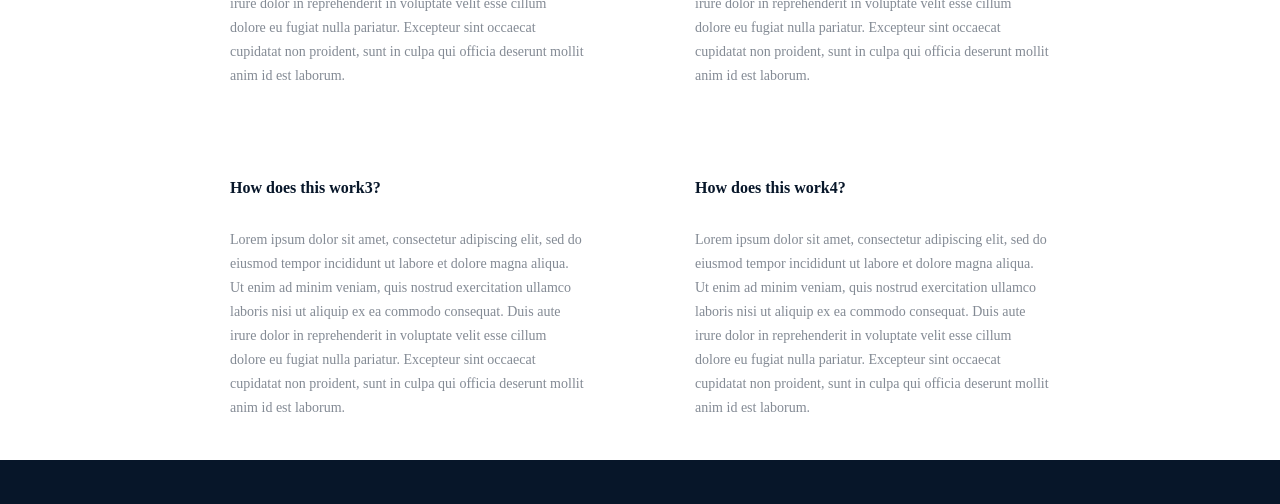
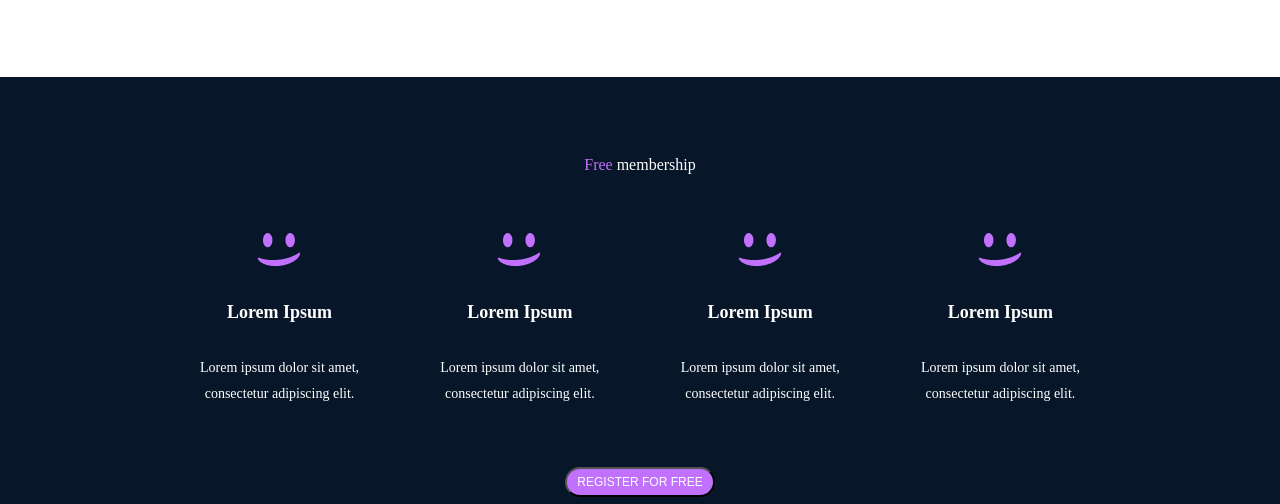
Before and after one commit to wafulawanjala/alx_html_css, a plain HTML site: page css_advanced/index.html in a window 1280 px wide. Shown: the part 1938-2442 px from the top of the page. Drawn offline with Linux system fonts and the light colour scheme.

Commit message:
implemented homepage design

```diff
--- a/css_advanced/index.html
+++ b/css_advanced/index.html
@@ -9,6 +9,7 @@
     <link rel="stylesheet" href="style.css">
 </head>
 <body>
+    <section class="navhead">
         <header>
             <nav>
                 <img src="/media/logo.png" alt="logo">
@@ -21,16 +22,19 @@
 
         </header>
         <main>
-        <section>
+            <section class="homepage">
                 <div class="started">
                     <h1>Get schooled</h1>
+                    <div class="smil">
                         <span>SMILES</span>
                         <span>GRIN</span>
                         <span>LAUGH</span><br>
+                    </div>
+
                     <button>REGISTER FOR FREE</button>
                 </div>
-            <div>
-                <h2 class="pros">Learn from the pros</h2>
+                <div class="learnpro">
+                    <h2 class="pros"><span style="color: #c271ff;">Learn</span> from the pros</h2>
                     <div class="tescard">
                         <div class="card">
                             <img src="/media/philip.png" alt="">
@@ -55,6 +59,8 @@
                     </div>
                 </div>
         </section>
+    </section>
+
         <section class="testimonial1">
             <div>
                 <img src="/media/testimonial1.png" alt="image">
@@ -151,28 +157,31 @@
             </div>
 
         </section>
-        <section>
-            <h2>Free membership</h2>
-            <div>
-                <img src="./images/smile.svg" alt="">
+        <section class="mbs">
+            <h2><span>Free</span> membership</h2>
+            <div class="cardshold">
+                <div class="mbscard">
+                    <img src="/media/smile.png" alt="">
                     <h3>Lorem Ipsum</h3>
-                <p>Lorem ipsum dolor sit amet, consectetur adipiscing elit.</p>
+                    <p>Lorem ipsum dolor sit amet, <br>consectetur adipiscing elit.</p>
                 </div>
-            <div>
-                <img src="./images/smile.svg" alt="">
+                <div class="mbscard">
+                    <img src="/media/smile.png" alt="">
                     <h3>Lorem Ipsum</h3>
-                <p>Lorem ipsum dolor sit amet, consectetur adipiscing elit.</p>
+                    <p>Lorem ipsum dolor sit amet,<br> consectetur adipiscing elit.</p>
                 </div>
-            <div>
-                <img src="./images/smile.svg" alt="">
+                <div class="mbscard">
+                    <img src="/media/smile.png" alt="">
                     <h3>Lorem Ipsum</h3>
-                <p>Lorem ipsum dolor sit amet, consectetur adipiscing elit.</p>
+                    <p>Lorem ipsum dolor sit amet, <br>consectetur adipiscing elit.</p>
                 </div>
-            <div>
-                <img src="./images/smile.svg" alt="">
+                <div class="mbscard">
+                    <img src="/media/smile.png" alt="">
                     <h3>Lorem Ipsum</h3>
-                <p>Lorem ipsum dolor sit amet, consectetur adipiscing elit.</p>
+                    <p>Lorem ipsum dolor sit amet, <br>consectetur adipiscing elit.</p>
                 </div>
+            </div>
+
             <button>REGISTER FOR FREE</button>
         </section>
         <section class="sectionfaq">
--- a/css_advanced/style.css
+++ b/css_advanced/style.css
@@ -1,11 +1,21 @@
-.homepage{
+.navhead{
     background-image: url(/media/background.png);
     background-repeat: no-repeat;
-    background-size: cover;
     background-position: center;
+    background-size: auto;
+    height: 128vh;
+    padding: 0px 0px;
+    color: white;
 }
 header{
     size: co;
+}
+.homepage{
+    display: flex;
+    flex-direction: column;
+    justify-content: center;
+    padding: 50px 100px;
+    gap: 10px;
 }
 .testimonial1{
     background-color: rgba(194, 113, 255, 1);
@@ -35,6 +45,11 @@ header{
     margin: 20px;
     text-align: center;
 }
+.card img{
+    height: 50px;
+    width: 50px;
+    border-radius: 50%;
+}
 .card h3, .card p{
 margin: 5px;
 }
@@ -56,17 +71,54 @@ a{
     font-size: 8px;
 }
 .started{
-    margin-top: 80px;
+    display: flex;
+    flex-direction: column;
+    gap: 20px;
     text-align: center;
+    padding: 80px 80px;
 }
-.pros{
+.started button{
+    background-color:#c271ff;
+
+    height: 30px;
+    width: 150px;
+    font-size: 12px;
+    align-items: center;
+    margin: auto;
+    border-radius: 15px;
+    color: white;
+    border: 0px;
+}
+h1{
+    font-family: sans-serif;
+  font-size: 118px;
+  font-weight: 700;
+  line-height: 150.84px;
+  text-align: center;
+  text-underline-position: from-font;
+  text-decoration-skip-ink: none;
+}
+.smil{
+    display: flex;
+    gap: 40px;
+    justify-content: center;
+}
+.learnpro{
+    display: flex;
+    flex-direction: column;
+    gap: 50px;
+}
+h2 span{
+    color: #c271ff;
+}
+.pros {
     text-align: center;
 }
 .sectionfaq{
     display: flex;
     flex-direction: column;
-    gap: 40px;
-    padding: 0px 200px;
+    gap: 80px;
+    padding: 80px 200px;
 }
 .sectionfaq h2{
   font-size: 60px;
@@ -194,3 +246,60 @@ a{
 .phil h4{
     color: #c271ff;
 }
+.mbs{
+    display: flex;
+    flex-direction: column;
+    gap: 60px;
+    padding: 80px 100px;
+    justify-content: center;
+    background-color: #071629;
+    text-align: center;
+    color: white;
+    font-weight: 100;
+}
+.mbs h2 span{
+    color: #c271ff;
+}
+.mbscard{
+    display: flex;
+    flex-direction: column;
+    justify-content: center;
+    align-items: center;
+    gap: 30px;
+
+}
+.cardshold{
+    display: flex;
+    justify-content: space-between;
+    padding: 0 100px;
+    gap: 50px;
+}
+.mbs button{
+    background-color:#c271ff;
+
+    height: 30px;
+    width: 150px;
+    font-size: 12px;
+    align-items: center;
+    margin: auto;
+    border-radius: 15px;
+    color: white;
+}
+.mbscard h3{
+    font-family: Source Sans Pro;
+    font-size: 18px;
+    font-weight: 600;
+    line-height: 26px;
+    text-align: center;
+    text-underline-position: from-font;
+    text-decoration-skip-ink: none;
+}
+.mbscard p{
+    font-family: Source Sans Pro;
+    font-size: 14px;
+    font-weight: 400;
+    line-height: 26px;
+    text-align: center;
+    text-underline-position: from-font;
+    text-decoration-skip-ink: none;
+}
```
Also changed, not shown: media/Bitmap.png (added), media/smile.png (added). Lines whose indentation alone changed are shown as unchanged.
